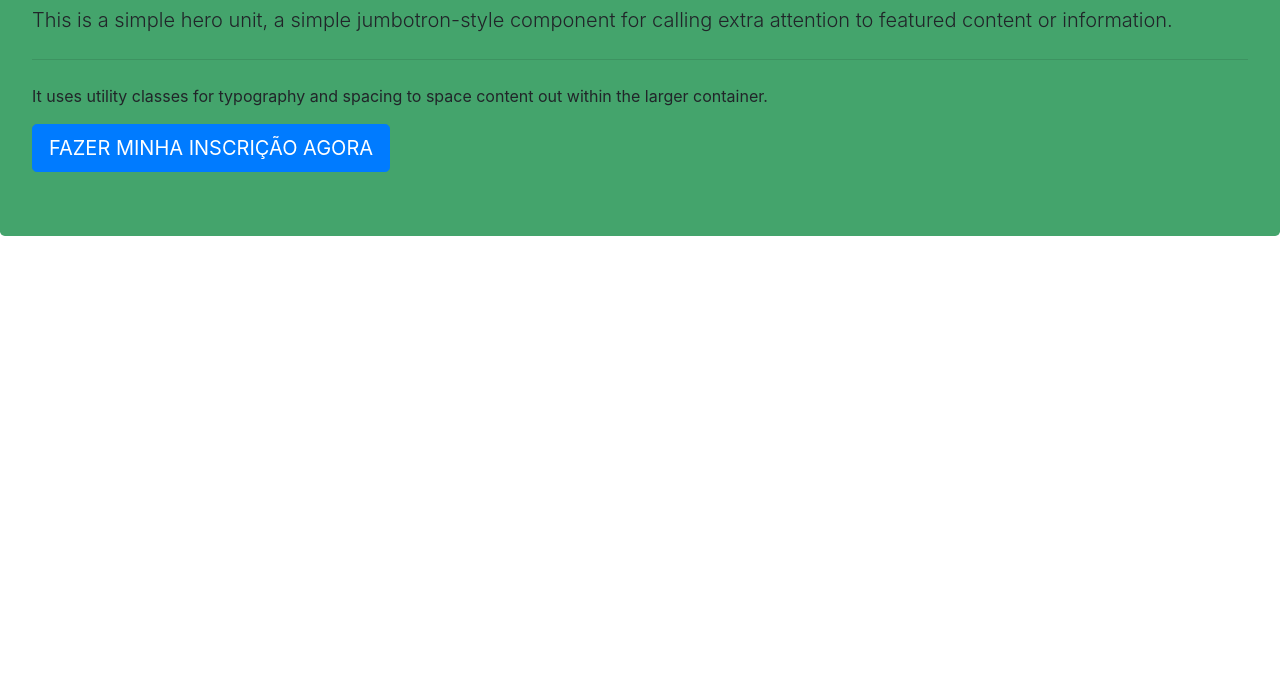
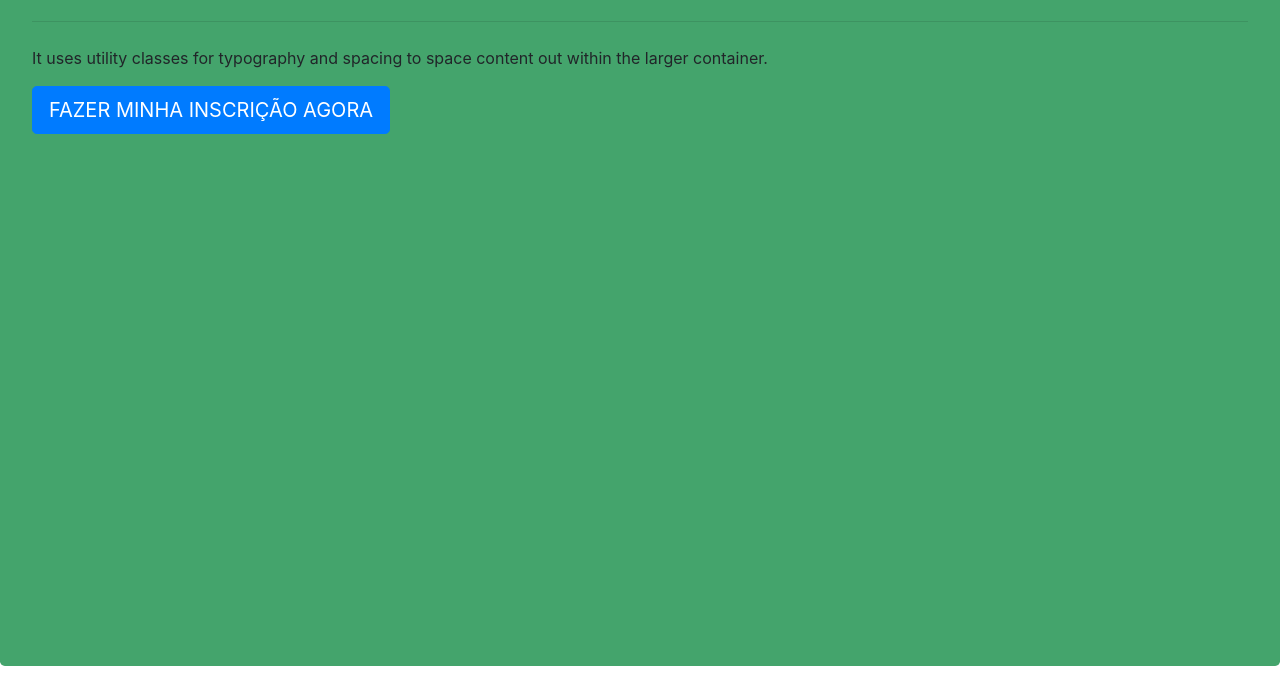
Before and after one commit to ieleny/front-cursos-comissao-corretagem, a plain HTML site: page index.html in a window 1280 px wide. Shown: the part 134-832 px from the top of the page. Before the commit the page ends 800 px from the top, so only its background shows below. Drawn offline with Linux system fonts and the light colour scheme.

Commit message:
Modificando o tamanho do jumbotron

```diff
--- a/assets/css/estilo.css
+++ b/assets/css/estilo.css
@@ -1,3 +1,3 @@
-header{
+.jumbotron{
     height: 100vh;
 }
--- a/index.html
+++ b/index.html
@@ -47,7 +47,6 @@
 
         <div class="jumbotron" style="background-color:#44a46c">
             <h1 class="display-4">Comissão de corretagem garantida</h1>
-            <p class="lead">This is a simple hero unit, a simple jumbotron-style component for calling extra attention to featured content or information.</p>
             <hr class="my-4">
             <p>It uses utility classes for typography and spacing to space content out within the larger container.</p>
             <a class="btn btn-primary btn-lg" href="#" role="button">FAZER MINHA INSCRIÇÃO AGORA</a>
```
